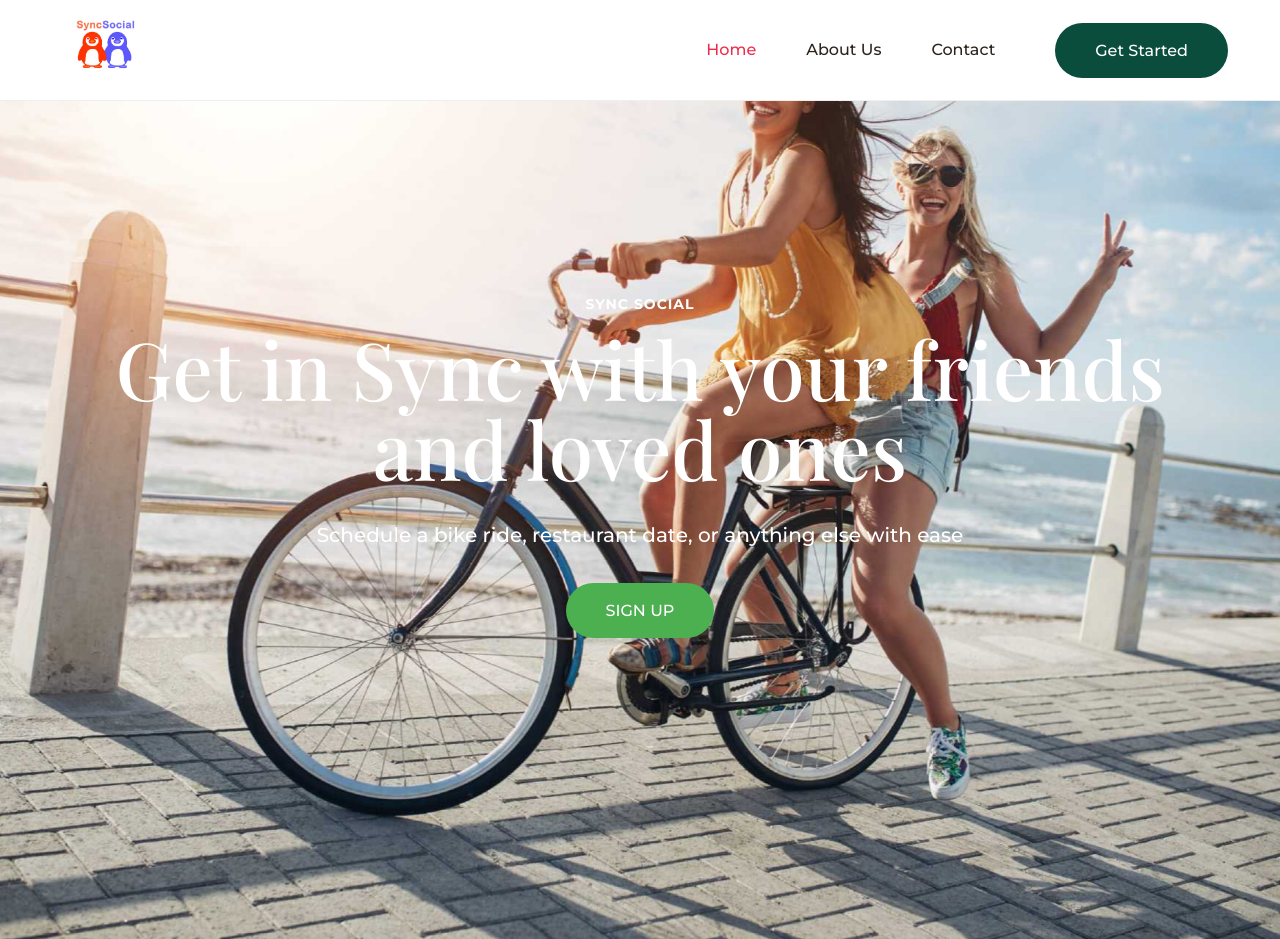
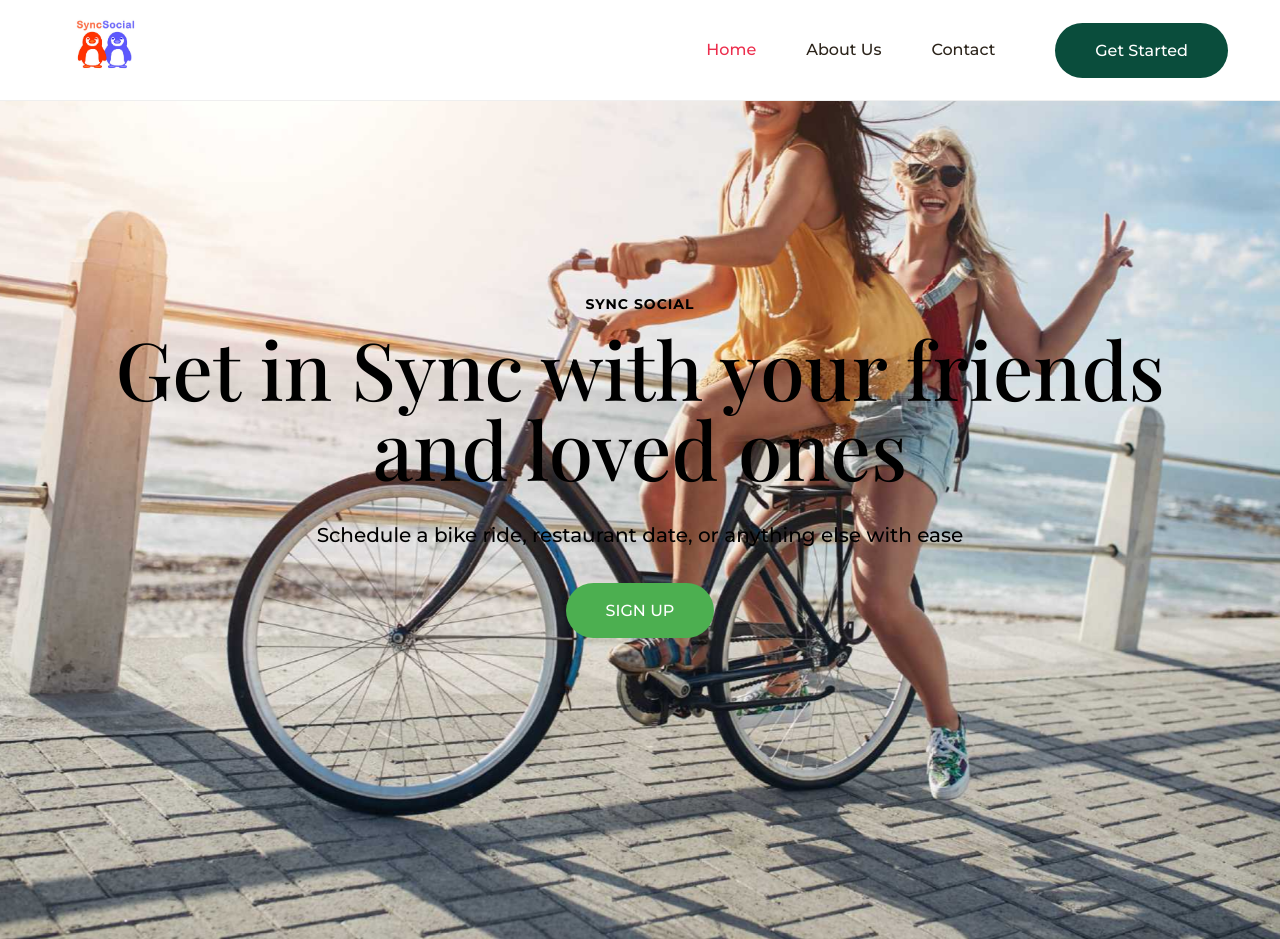
Before and after one commit to OlorinTG/CSC_394-SyncSocial, a Django app: page / in a window 1280 px wide. Shown: the top 939 px of the page. Run offline with Django 4.2, Linux system fonts and the light colour scheme; some libraries are stand-ins or nearby versions; some web fonts are replaced.

Commit message:
whitetoblack

```diff
--- a/syncSocialApp/templates/index.html
+++ b/syncSocialApp/templates/index.html
@@ -141,9 +141,9 @@
 
                     <!-- Slider Content Start -->
                     <div class="slider-content">
-                        <h6 class="sub-title text-center text-white">Sync Social</h6>
-                        <h1 class="main-title text-center text-white">Get in Sync with your friends and loved ones</h1>
-                        <p class="text-center text-white">Schedule a bike ride, restaurant date, or anything else with ease</p>
+                        <h6 class="sub-title text-center text-black">Sync Social</h6>
+                        <h1 class="main-title text-center text-black">Get in Sync with your friends and loved ones</h1>
+                        <p class="text-center text-black">Schedule a bike ride, restaurant date, or anything else with ease</p>
                         <a href="{% url 'register' %}" class="btn btn-success">SIGN UP</a>
                     </div>
                     <!-- Slider Content End -->
```
